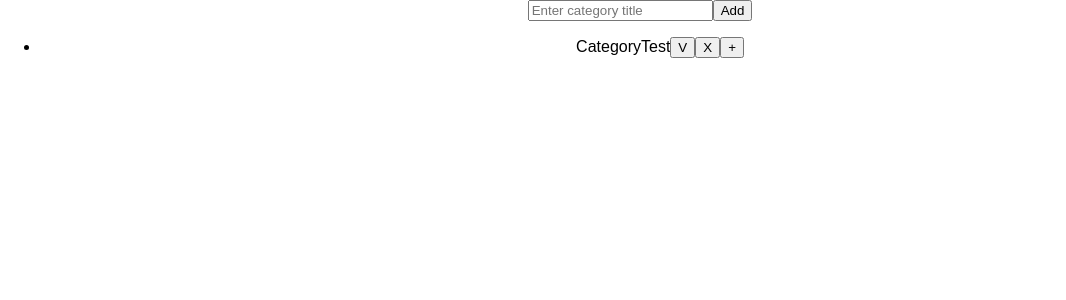
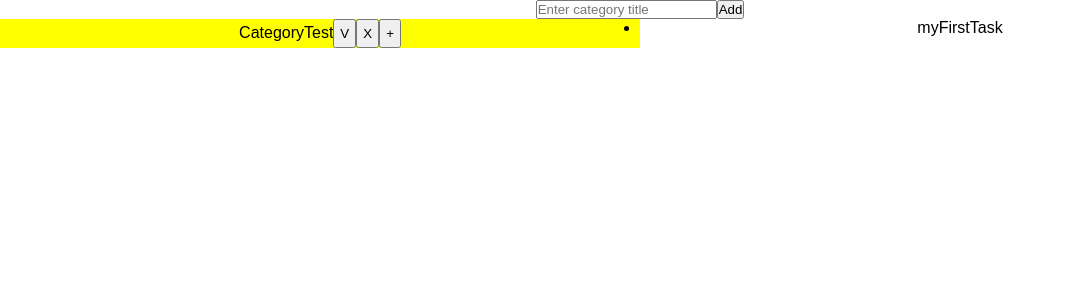
Before and after one commit to yoshirolas/TO-DO-List, a React (Create React App) app: page / in a window 1280 px wide. Shown: the top 300 px of the page, without its empty margins (0-1066 px from the left). Built offline with nearby package versions, Linux system fonts and the light colour scheme.

Commit message:
Started implementing task tree

```diff
--- a/src/App.css
+++ b/src/App.css
@@ -1,3 +1,7 @@
+* {
+  margin: 0 auto;
+  padding: 0;
+}
 .App {
   text-align: center;
 }
--- /dev/null
+++ b/src/CategoryTree.css
@@ -0,0 +1,28 @@
+.parentCategory {
+	background: yellow;
+	display: block;
+	width: 100%;
+}
+
+.childCategory {
+	background: red;
+	display: block;
+	width: 100%;
+}
+
+.listCategory {
+	display: block;
+	width: 100%;
+}
+
+.renameBtn {
+	padding: 5px;
+}
+
+.deleteBtn {
+	padding: 5px;
+}
+
+.addBtn {
+	padding: 5px;
+}
--- a/src/CategoryTree.js
+++ b/src/CategoryTree.js
@@ -1,4 +1,5 @@
 import React, { Component } from 'react';
+import './CategoryTree.css';
 
 class CategoryTree extends Component {
 	constructor(props) {
@@ -24,27 +25,52 @@ class CategoryTree extends Component {
 	}
 
 	createCategory(item) {
+		if (!item.child) {
 			return (
-			<li key={item.key}>
+				<li key={item.key} className="parentCategory">
 					{item.text}
-				<button onClick={() => this.renameCategory(item.key)}>
+					<button
+						className="renameBtn"
+						onClick={() => this.renameCategory(item.key)}>
 						V
 					</button>
-				<button onClick={() => this.deleteCategory(item.key)}>
+					<button
+						className="deleteBtn"
+						onClick={() => this.deleteCategory(item.key)}>
 						X
 					</button>
-				<button onClick={() => this.addChildCategory(item.key)}>
+					<button
+						className="addBtn"
+						onClick={() => this.addChildCategory(item.key)}>
 						+
 					</button>
 				</li>
 			);
+		} else {
+			return (
+				<li key={item.key} className="childCategory">
+					{item.text}
+					<button
+						className="renameBtn"
+						onClick={() => this.renameCategory(item.key)}>
+						V
+					</button>
+					<button
+						className="deleteBtn"
+						onClick={() => this.deleteCategory(item.key)}>
+						X
+					</button>
+				</li>
+			);
+		}
 	}
 
   render() {
+  	console.log(this.props.entries);
   	let listCategory = this.props.entries.map(this.createCategory);
 
     return (
-			<ul>
+			<ul className="listCategory">
 				{listCategory}
 			</ul>
     );
--- /dev/null
+++ b/src/InputForm.css
@@ -0,0 +1,15 @@
+.renderingTree {
+	width: 100%;
+	height: 100%;
+	display: flex;
+}
+
+.categoryTree {
+	width: 50%;
+	height: 100%;
+}
+
+.taskTree {
+	width: 50%;
+	height: 100%;
+}
--- a/src/InputForm.js
+++ b/src/InputForm.js
@@ -1,12 +1,14 @@
 import React, { Component } from 'react';
 import CategoryTree from './CategoryTree';
+import TaskTree from './TaskTree';
+import './InputForm.css';
 
 class InputForm extends Component {
 	constructor(props) {
 		super(props);
 		this.state = {
 			value: '',
-			items: [{text: 'CategoryTest', key: 0}],
+			items: [{text: 'CategoryTest', key: 0, child: null, tasks: ['myFirstTask']}],
 			id: 0,
 		};
 
@@ -24,7 +26,8 @@ class InputForm extends Component {
 			let itemsArray = this.state.items;
 			itemsArray.push({
 				text: this.CategoryTitle.value,
-				key: this.state.id
+				key: this.state.id,
+				child: null,
 			});
 
 			this.setState({
@@ -32,7 +35,7 @@ class InputForm extends Component {
 				value: ''
 			});
 		}
-		// console.log(this.state.items);
+		console.log(this.state.items);
 	}
 
 	delCategory(key) {
@@ -67,7 +70,8 @@ class InputForm extends Component {
 			posInItemsArray += 1;
 			itemsArray.splice(posInItemsArray, 0, {
 				text: newCategoryTitle,
-				key: this.state.id
+				key: this.state.id,
+				child: 1,
 			});
 
 			this.setState({
@@ -83,6 +87,7 @@ class InputForm extends Component {
 
   render() {
     return (
+    	<main>
 		    <form onSubmit={this.addCategory}>
 		    	<input
 		    		id={this.state.id}
@@ -93,13 +98,26 @@ class InputForm extends Component {
 		     		ref={input => this.CategoryTitle = input}
 		      />
 		    	<button type='submit'>Add</button>
+		    </form>
+		    <section className="renderingTree">
+		    	<article className="categoryTree">
 		    		<CategoryTree
 			    		entries={this.state.items}
 			    		deleted={this.delCategory}
 			    		rename={this.renameCategory}
 			    		addChild={this.addChildCategory}
 			    	/>
-      </form>
+		    	</article>
+		    	<article className="taskTree">
+		    		<TaskTree
+			    		entriesTask={this.state.items}
+			    		// deleted={this.delCategory}
+			    		// rename={this.renameCategory}
+			    		// addChild={this.addChildCategory}
+			    	/>
+		    	</article>
+		    </section>
+		  </main>
     );
   }
 }
--- /dev/null
+++ b/src/TaskTree.js
@@ -0,0 +1,30 @@
+import React, { Component } from 'react';
+// import './TaskTree.css';
+
+class TaskTree extends Component {
+	constructor(props) {
+		super(props);
+		this.createTask = this.createTask.bind(this);
+	}
+
+	createTask(item) {
+		return (
+			<li key={item.key} className="parentTask">
+				{item.tasks}
+			</li>
+		);
+	}
+
+  render() {
+  	console.log(this.props.entriesTask);
+  	let listTask = this.props.entriesTask.map(this.createTask);
+
+    return (
+			<ul className="listTask">
+				{listTask}
+			</ul>
+    );
+  }
+};
+
+export default TaskTree;
```
Lines whose indentation alone changed are shown as unchanged.
